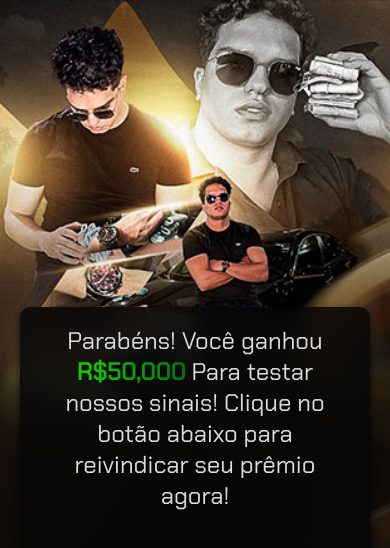
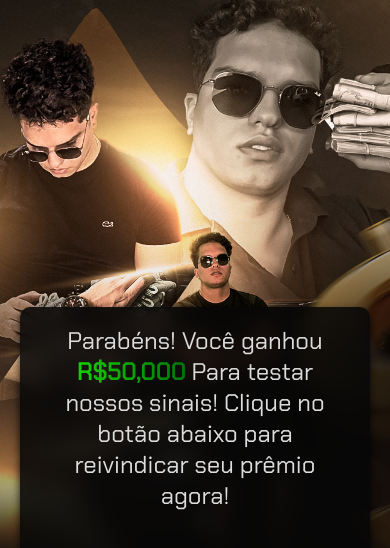
Before and after one commit to ArthurItajahy/reidowin, a plain HTML site: page index.html in a window 390 px wide. Shown: the top 548 px of the page. Drawn offline with Linux system fonts and the light colour scheme.

Commit message:
ChangeImg

```diff
--- a/styles.css
+++ b/styles.css
@@ -9,7 +9,7 @@
 /* Body and layout */
 body {
     font-family: Arial, sans-serif;
-    background-image: url('pictures/Desktop.jpg');
+    background-image: url('pictures/Desktop.png');
     background-size: cover;
     background-position: center;
     display: flex;
@@ -257,7 +257,7 @@ p.soft{
         display: none; /* Hide navbar on screens smaller than 768px */
     }
     body{
-        background-image: url('pictures/Mobile.jpg');
+        background-image: url('pictures/Mobile.png');
 
 
     }
```
Also changed, not shown: pictures/Desktop.jpg (deleted), pictures/Mobile.jpg (deleted), pictures/Mobile.png (added), pictures/ferrari.jpg (deleted), 1 other file.
